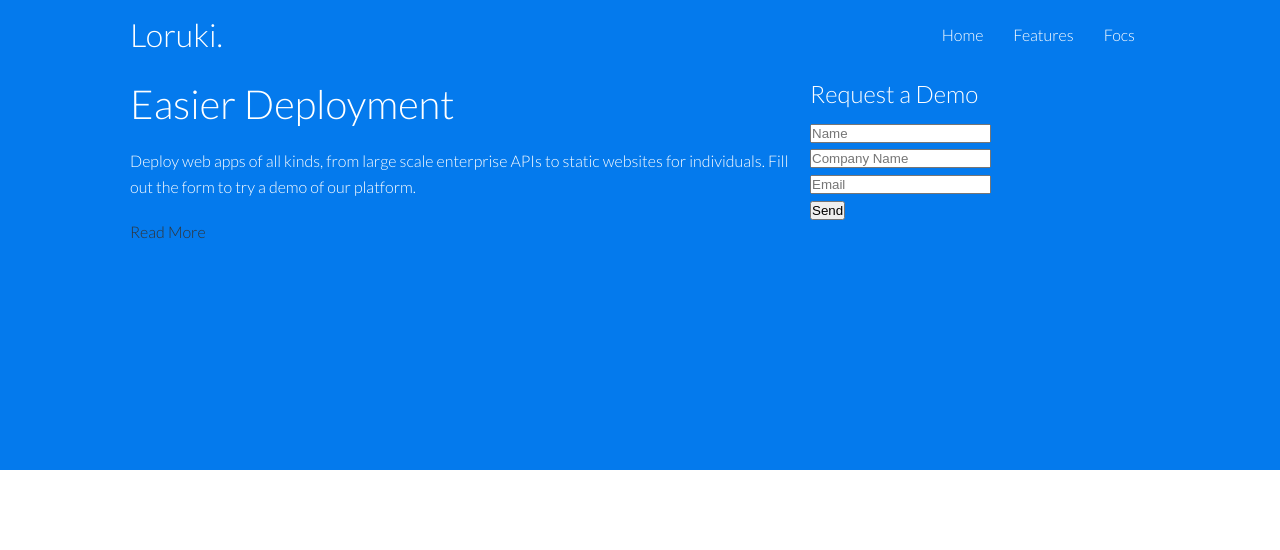
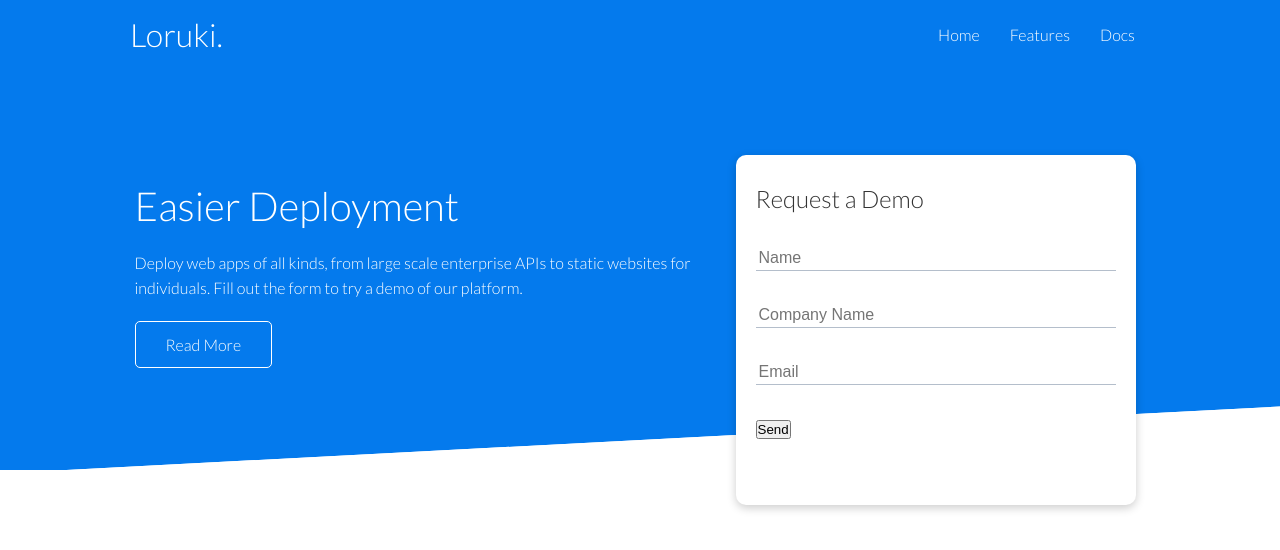
Before and after one commit to manuelalonge/mindfulcloud, a plain HTML site: page index.html in a window 1280 px wide. Drawn offline with Linux system fonts and the light colour scheme.

Commit message:
[COMPLETE] Subject: Completed showcase styles
Showcase styles and section was finished. I used also utilities classes like grid, flex, card

```diff
--- a/css/style.css
+++ b/css/style.css
@@ -6,6 +6,8 @@
 
 :root {
     --primary-color: #047AED;
+    --secondary-color: #ffffff;
+    --text-color: #333;
 }
 
 * {
@@ -16,7 +18,7 @@
 
 body {
     font-family: 'Lato', sans-serif;
-    color: #333;
+    color: var(--text-color);
     line-height: 1.6;
 }
 
@@ -26,7 +28,7 @@ ul {
 
 a {
     text-decoration: none;
-    color: #333;
+    color: var(--text-color);
 }
 
 h1,
@@ -54,8 +56,45 @@ img {
     padding: 0 40px;
 }
 
+.card {
+    background-color: var(--secondary-color);
+    color: var(--text-color);
+    border-radius: 10px;
+    box-shadow: 0 3px 10px rgba(0, 0, 0, 0.2);
+    padding: 20px;
+    margin: 10px;
+}
+
+.btn {
+    display: inline-block;
+    padding: 10px 30px;
+    cursor: pointer;
+    background: var(--primary-color);
+    color: var(--secondary-color);
+    border: none;
+    border-radius: 5px;
+}
+
+.btn-outline {
+    background-color: transparent;
+    border: 1px var(--secondary-color) solid;
+}
+
+.btn:hover {
+    transform: scale();
+}
+
 .flex {
     display: flex;
+    justify-content: center;
+    align-items: center;
+    height: 100%;
+}
+
+.grid {
+    display: grid;
+    grid-template-columns: repeat(2, 1fr);
+    gap: 20px;
     justify-content: center;
     align-items: center;
     height: 100%;
@@ -66,7 +105,7 @@ img {
 
 .navbar {
     background-color: var(--primary-color);
-    color: #ffffff;
+    color: var(--secondary-color);
     height: 70px;
 }
 
@@ -79,13 +118,13 @@ img {
 }
 
 .navbar__link {
-    color: #ffffff;
+    color: var(--secondary-color);
     padding: 10px;
     margin: 0 5px;
 }
 
 .navbar__link:hover {
-    border-bottom: 2px #ffffff solid;
+    border-bottom: 2px var(--secondary-color) solid;
 }
 
 
@@ -94,7 +133,7 @@ img {
 .showcase {
     height: 400px;
     background-color: var(--primary-color);
-    color: #ffffff;
+    color: var(--secondary-color);
     position: relative;
 }
 
@@ -106,7 +145,45 @@ img {
     margin: 20px 0;
 }
 
-.grid {
-    display: grid;
-    grid-template-columns: 2fr 1fr;
+.showcase .grid {
+    overflow: visible;
+    grid-template-columns: 55% auto;
+    gap: 30px;
 }
+
+.showcase__form {
+    position: relative;
+    top: 60px;
+    height: 350px;
+    width: 400px;
+    z-index: 100;
+    justify-self: flex-end;
+}
+
+.showcase__form .form-control {
+    margin: 30px 0;
+}
+
+.form-control__input {
+    border: 0;
+    border-bottom: 1px solid #b4becb;
+    width: 100%;
+    padding: 3px;
+    font-size: 16px;
+}
+
+.showcase-form input:focus {
+    outline: none;
+}
+
+.showcase::before,
+.showcase::after {
+    content: '';
+    position: absolute;
+    height: 100px;
+    bottom: -70px;
+    right: 0;
+    left: 0;
+    background: var(--secondary-color);
+    transform: skewY(-3deg);
+}
--- a/index.html
+++ b/index.html
@@ -26,7 +26,7 @@
                         <a class="navbar__link" href="features.html">Features</a>
                     </li>
                     <li class="navbar__list-item">
-                        <a class="navbar__link" href="docs.html">Focs</a>
+                        <a class="navbar__link" href="docs.html">Docs</a>
                     </li>
                 </ul>
             </nav>
@@ -45,18 +45,27 @@
             <div class="showcase__form card">
                 <h2>Request a Demo</h2>
                 <form>
-                    <div class="showcase__form-control">
-                        <input type="text" name="name" placeholder="Name" required>
+                    <div class="form-control">
+                        <input class="form-control__input" type="text" name="name" placeholder="Name" required>
                     </div>
-                    <div class="showcase__form-control">
-                        <input type="text" name="company" placeholder="Company Name" required>
+                    <div class="form-control">
+                        <input class="form-control__input" type="text" name="company" placeholder="Company Name" required>
                     </div>
-                    <div class="showcase__form-control">
-                        <input type="email" name="email" placeholder="Email" required>
+                    <div class="form-control">
+                        <input class="form-control__input" type="email" name="email" placeholder="Email" required>
                     </div>
-                    <input type="submit" value="Send" class="btn btn-primary">
+                    <input class="form-control__submit" type="submit" value="Send" class="btn btn-primary">
                 </form>
             </div>
+        </div>
+    </section>
+
+    <!-- Stats -->
+    <section class="stats">
+        <div class="container">
+            <h3 class="stats__heading text-center my-1">
+                Welcome to the best platform for building applications of all types with modern architecture and scaling
+            </h3>
         </div>
     </section>
 
```
